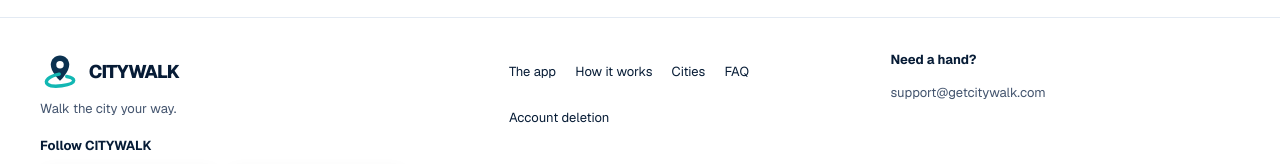
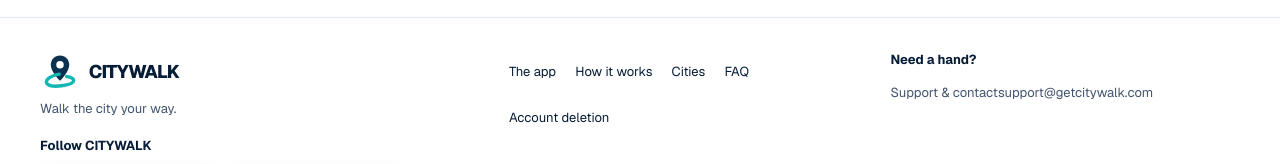
Before and after one commit to IamAssiaAjdaai/lubeck-ai-guide, a Next.js app: page / in a window 1280 px wide. Shown: the part 4217-4381 px from the top of the page. Built offline with nearby package versions, Linux system fonts and the light colour scheme.

Commit message:
feat: link public support from landing footer

```diff
--- a/src/components/landing/LandingClosing.tsx
+++ b/src/components/landing/LandingClosing.tsx
@@ -131,6 +131,7 @@ export function LandingFooter() {
         </nav>
         <div className={styles.support}>
           <p className={styles.footerHeading}>Need a hand?</p>
+          <Link href="/support">Support &amp; contact</Link>
           <a href="mailto:support@getcitywalk.com">support@getcitywalk.com</a>
         </div>
       </div>
```
